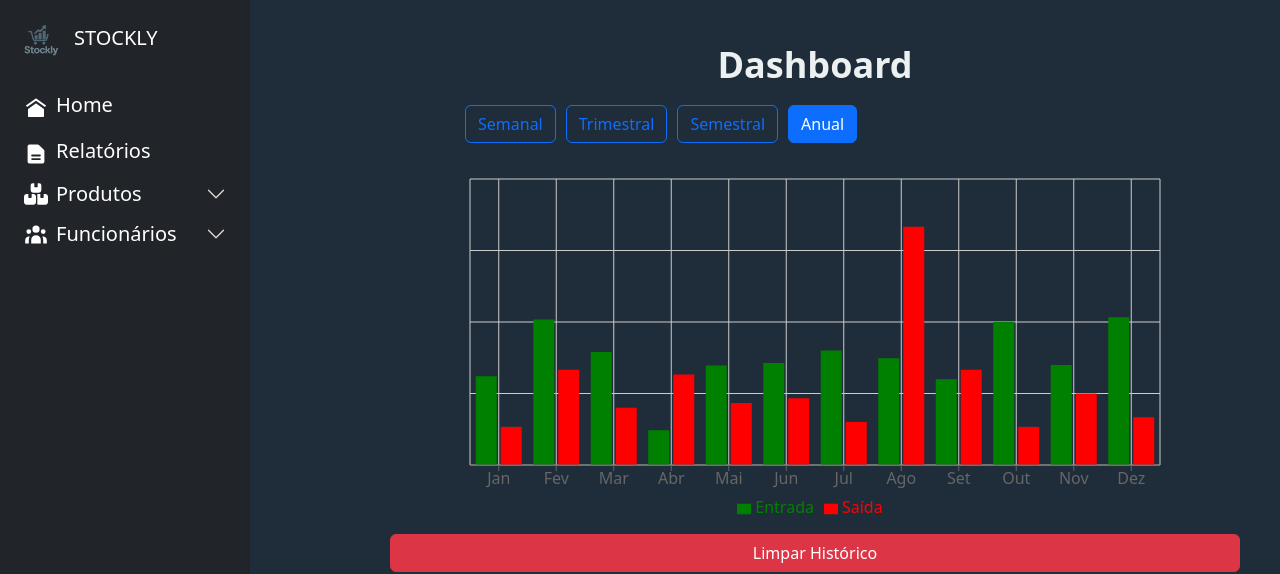
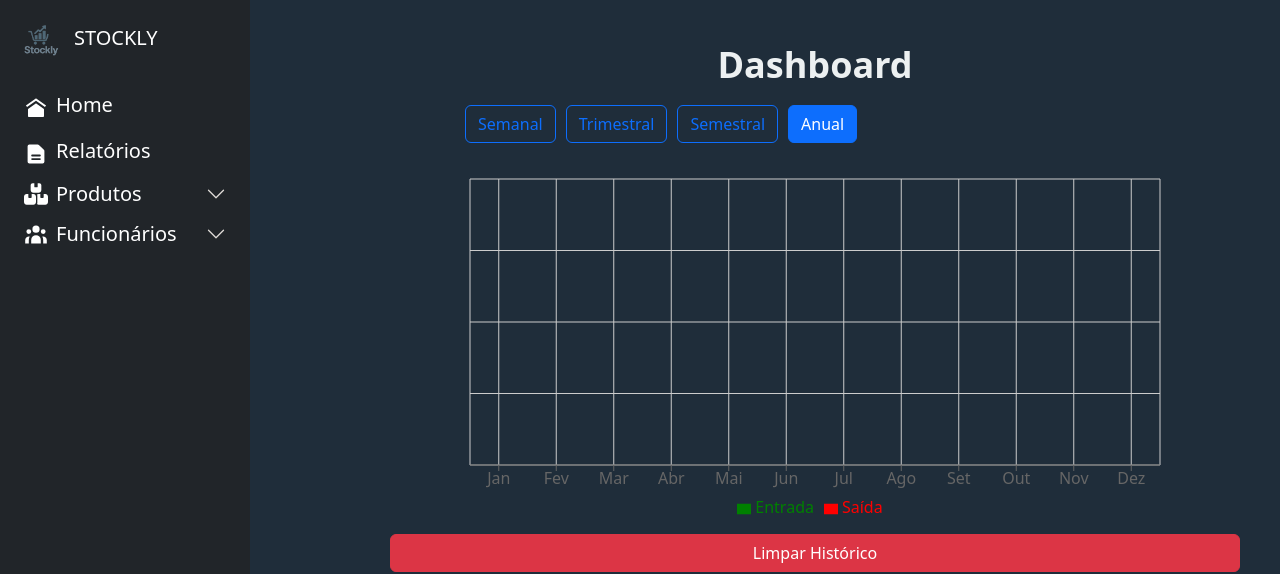
Before and after one commit to vfernandesfn12/STOCKLY-TCC---OFICIAL, a React (Vite) app in the folder client/: page /relatorios in a window 1280 px wide. Shown: the top 574 px of the page. Built offline with nearby package versions, Linux system fonts and the light colour scheme; sample sign-in values are in the browser's storage.

Commit message:
Ligando a tabela no gráfico - Relatórios

```diff
--- a/client/db.json
+++ b/client/db.json
@@ -231,62 +231,37 @@
       "valor": "7.30"
     },
     {
-      "id": "2019",
-      "nome": "Banana Prata",
-      "codigo": "BNP028",
-      "descricao": "Banana prata 1kg",
-      "quantidade": 140,
-      "fornecedor": "Distribuidora FrutaSul",
-      "dataEntrada": "2025-11-23",
-      "tipoProduto": "Comida",
-      "dataValidade": "2025-12-03",
-      "valor": "5.20"
-    },
-    {
-      "id": "2020",
-      "nome": "Maçã Gala",
-      "codigo": "MCG029",
-      "descricao": "Maçã gala fresca 1kg",
-      "quantidade": 160,
-      "fornecedor": "Pomareira Nacional",
-      "dataEntrada": "2025-11-24",
-      "tipoProduto": "Comida",
-      "dataValidade": "2025-12-10",
-      "valor": "8.40"
-    },
-    {
-      "id": "a50b",
+      "id": "4899",
       "nome": "Café Pelé",
-      "codigo": "1357",
-      "descricao": "Mais torrado? Só se for carvão.",
-      "quantidade": "8",
-      "fornecedor": "Café",
-      "dataEntrada": "2025-12-08",
+      "codigo": "ARZ775",
+      "descricao": "Mais torrado??\nSó se for carvão",
+      "quantidade": "5",
+      "fornecedor": "Grãos & Cia",
+      "dataEntrada": "2025-12-07",
       "tipoProduto": "Outro",
-      "dataValidade": "2025-12-13",
+      "dataValidade": "2025-12-11",
       "valor": "60"
     }
   ],
   "funcionarios": [
     {
+      "id": "a7cc",
       "nome_funcionario": "Joao",
       "cpf": "175.784.637-99",
-      "telefone": "11111111111",
-      "email": "jpdc@gmail.com",
+      "telefone": "27995026326",
+      "email": "joao@gmail.com",
       "departamento": "RH",
-      "cargo": "aas",
-      "fotoUrl": "https://s2-galileu.glbimg.com/uNEmxS89cbcamZwvIpRCkWquGwI=/0x0:1386x888/888x0/smart/filters:strip_icc()/i.s3.glbimg.com/v1/AUTH_fde5cd494fb04473a83fa5fd57ad4542/internal_photos/bs/2023/m/e/F8xdjfQDGBUXCLqg7oMw/21.jpg",
-      "id": "a7cc"
+      "fotoUrl": "https://s2-galileu.glbimg.com/uNEmxS89cbcamZwvIpRCkWquGwI=/0x0:1386x888/888x0/smart/filters:strip_icc()/i.s3.glbimg.com/v1/AUTH_fde5cd494fb04473a83fa5fd57ad4542/internal_photos/bs/2023/m/e/F8xdjfQDGBUXCLqg7oMw/21.jpg"
     },
     {
-      "nome_funcionario": "Judites",
+      "id": "ccf9",
+      "nome_funcionario": "Jubscreudi",
       "cpf": "178.854.684-99",
       "telefone": "2799856326",
       "email": "jubscreudi@gmail.com",
       "departamento": "RH",
       "cargo": "Assistente",
-      "fotoUrl": "https://th.bing.com/th/id/R.2196f16c9be19ff73c37d70bbc6b0b0a?rik=cPkgcXn%2bxRqrXQ&pid=ImgRaw&r=0",
-      "id": "ccf9"
+      "fotoUrl": "https://th.bing.com/th/id/R.2196f16c9be19ff73c37d70bbc6b0b0a?rik=cPkgcXn%2bxRqrXQ&pid=ImgRaw&r=0"
     },
     {
       "id": "0358",
--- a/client/src/components/Grafico/Grafico.jsx
+++ b/client/src/components/Grafico/Grafico.jsx
@@ -1,57 +1,66 @@
 import { BarChart, Bar, CartesianGrid, XAxis, Tooltip, Legend } from "recharts";
-
 import styles from "./Grafico.module.css";
-
 import { Container, Row, Col, Button } from "react-bootstrap";
-import { useState } from "react";
-
-// DADOS ORIGINAIS
-const chartData = [
-  { mes: "Jan", Entrada: 186, Saída: 80 },
-  { mes: "Fev", Entrada: 305, Saída: 200 },
-  { mes: "Mar", Entrada: 237, Saída: 120 },
-  { mes: "Abr", Entrada: 73, Saída: 190 },
-  { mes: "Mai", Entrada: 209, Saída: 130 },
-  { mes: "Jun", Entrada: 214, Saída: 140 },
-  { mes: "Jul", Entrada: 240, Saída: 90 },
-  { mes: "Ago", Entrada: 224, Saída: 500 },
-  { mes: "Set", Entrada: 180, Saída: 200 },
-  { mes: "Out", Entrada: 300, Saída: 80 },
-  { mes: "Nov", Entrada: 210, Saída: 150 },
-  { mes: "Dez", Entrada: 310, Saída: 100 },
-];
+import { useState, useMemo } from "react";
+import { useMovimentacoes } from "../../hooks/useMovimentacoes.js";
 
 export default function Grafico() {
+  const movimentacoes = useMovimentacoes() || [];
   const [filtro, setFiltro] = useState("anual");
-  const [dadosFiltrados, setDadosFiltrados] = useState(chartData);
 
-  // FUNÇÃO PARA APLICAR O FILTRO
-  function aplicarFiltro(tipo) {
-    setFiltro(tipo);
+  // Meses em PT-BR
+  const meses = [
+    "Jan",
+    "Fev",
+    "Mar",
+    "Abr",
+    "Mai",
+    "Jun",
+    "Jul",
+    "Ago",
+    "Set",
+    "Out",
+    "Nov",
+    "Dez",
+  ];
 
-    switch (tipo) {
+  // Processa as movimentações e soma por mês
+  const dadosProcessados = useMemo(() => {
+    const base = meses.map((mes) => ({
+      mes,
+      Entrada: 0,
+      Saída: 0,
+    }));
+
+    movimentacoes.forEach((mov) => {
+      const data = new Date(mov.data);
+      if (!isNaN(data)) {
+        const mesIndex = data.getMonth();
+        if (mov.tipo === "Entrada") {
+          base[mesIndex].Entrada += Number(mov.quantidade);
+        } else if (mov.tipo === "Saída") {
+          base[mesIndex].Saída += Number(mov.quantidade);
+        }
+      }
+    });
+
+    return base;
+  }, [movimentacoes]);
+
+  // Aplica o filtro sem modificar estado durante renderização
+  const dadosFiltrados = useMemo(() => {
+    switch (filtro) {
       case "semanal":
-        // 7 últimos dias (fake por enquanto — usa os últimos 2 meses)
-        setDadosFiltrados(chartData.slice(-2));
-        break;
-
+        return dadosProcessados.slice(-1); // último mês
       case "trimestral":
-        // últimos 3 meses
-        setDadosFiltrados(chartData.slice(-3));
-        break;
-
+        return dadosProcessados.slice(-3);
       case "semestral":
-        // últimos 6 meses
-        setDadosFiltrados(chartData.slice(-6));
-        break;
-
+        return dadosProcessados.slice(-6);
       case "anual":
       default:
-        // Todos os 12 meses
-        setDadosFiltrados(chartData);
-        break;
+        return dadosProcessados;
     }
-  }
+  }, [filtro, dadosProcessados]);
 
   return (
     <div className={styles.pages}>
@@ -61,28 +70,28 @@ export default function Grafico() {
           <Col className={styles.Filtros}>
             <Button
               variant={filtro === "semanal" ? "primary" : "outline-primary"}
-              onClick={() => aplicarFiltro("semanal")}
+              onClick={() => setFiltro("semanal")}
             >
               Semanal
             </Button>
 
             <Button
               variant={filtro === "trimestral" ? "primary" : "outline-primary"}
-              onClick={() => aplicarFiltro("trimestral")}
+              onClick={() => setFiltro("trimestral")}
             >
               Trimestral
             </Button>
 
             <Button
               variant={filtro === "semestral" ? "primary" : "outline-primary"}
-              onClick={() => aplicarFiltro("semestral")}
+              onClick={() => setFiltro("semestral")}
             >
               Semestral
             </Button>
 
             <Button
               variant={filtro === "anual" ? "primary" : "outline-primary"}
-              onClick={() => aplicarFiltro("anual")}
+              onClick={() => setFiltro("anual")}
             >
               Anual
             </Button>
```
